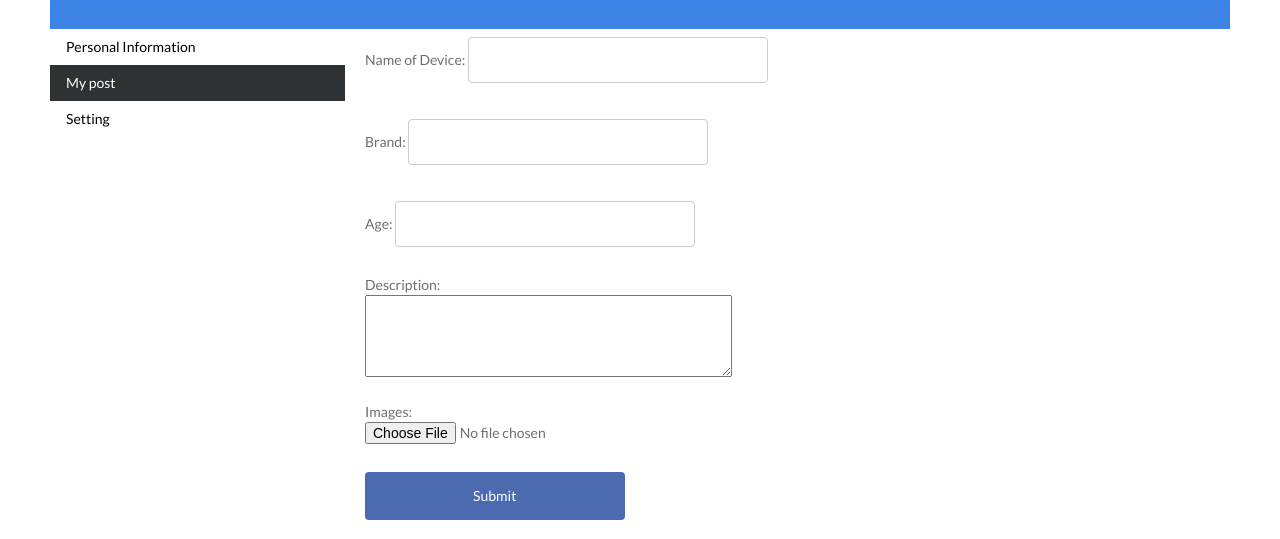
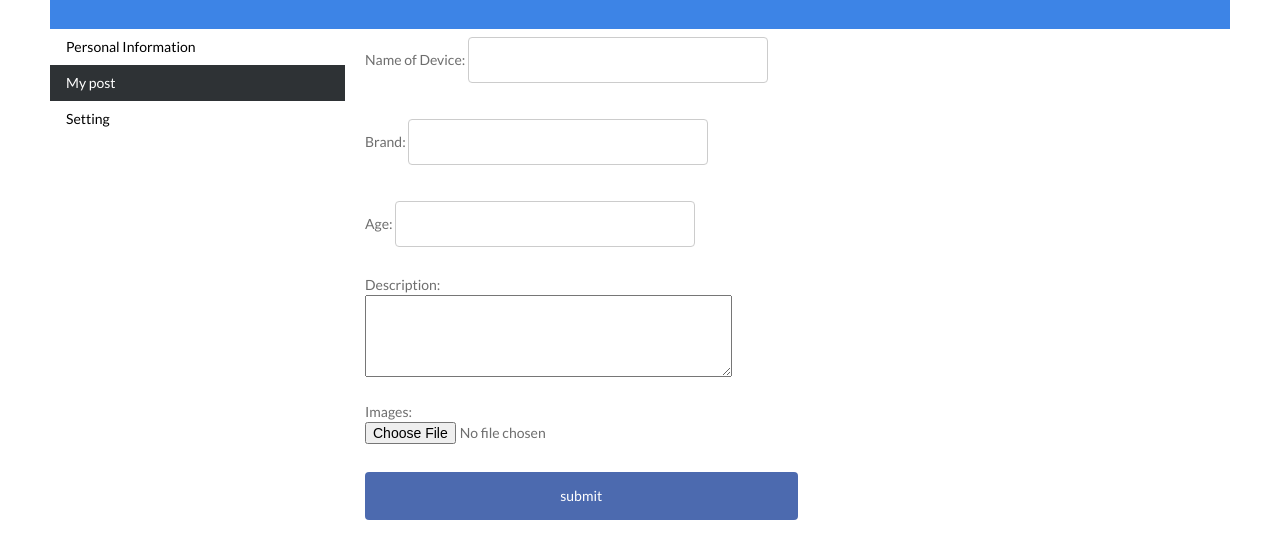
Before and after one commit to EvanLewis1/info30005-2018-Javascript-League, a website: page views/postForm.html in a window 1280 px wide. Shown: the part 261-800 px from the top of the page. Drawn offline with nearby package versions, Linux system fonts and the light colour scheme.

Commit message:
correct button

```diff
--- a/styles/style.css
+++ b/styles/style.css
@@ -148,16 +148,7 @@ input[type=submit] {
     border-radius: 4px;
     cursor: pointer;
 }
-button[type=button] {
-    width: 30%;
-    background-color: #4c6aaf;
-    color: white;
-    padding: 14px 20px;
-    margin: 8px 0;
-    border: none;
-    border-radius: 4px;
-    cursor: pointer;
-}
+
 *{
     margin:0;
     padding:0;
--- a/views/postForm.html
+++ b/views/postForm.html
@@ -39,7 +39,7 @@
         Age: <input type="text" name="deviceAge" class="deviceAge" size="20" maxlength="40"/><br/><br>
         Description: <br><td><textarea name="description" class="deviceDes" cols="50" rows="4"   style="OVERFLOW:   hidden"></textarea></td><br/><br>
         Images: <input type="file" name="imgfile" class="deviceImg"><br>
-        <button type="button" value="submit" class= "btn-outline-primary" id="mybutton">Submit</button>
+        <input type="button" value="submit" class= "btn-outline-primary" id="mybutton"/>
     </form>
 </div>
 </body>
```
